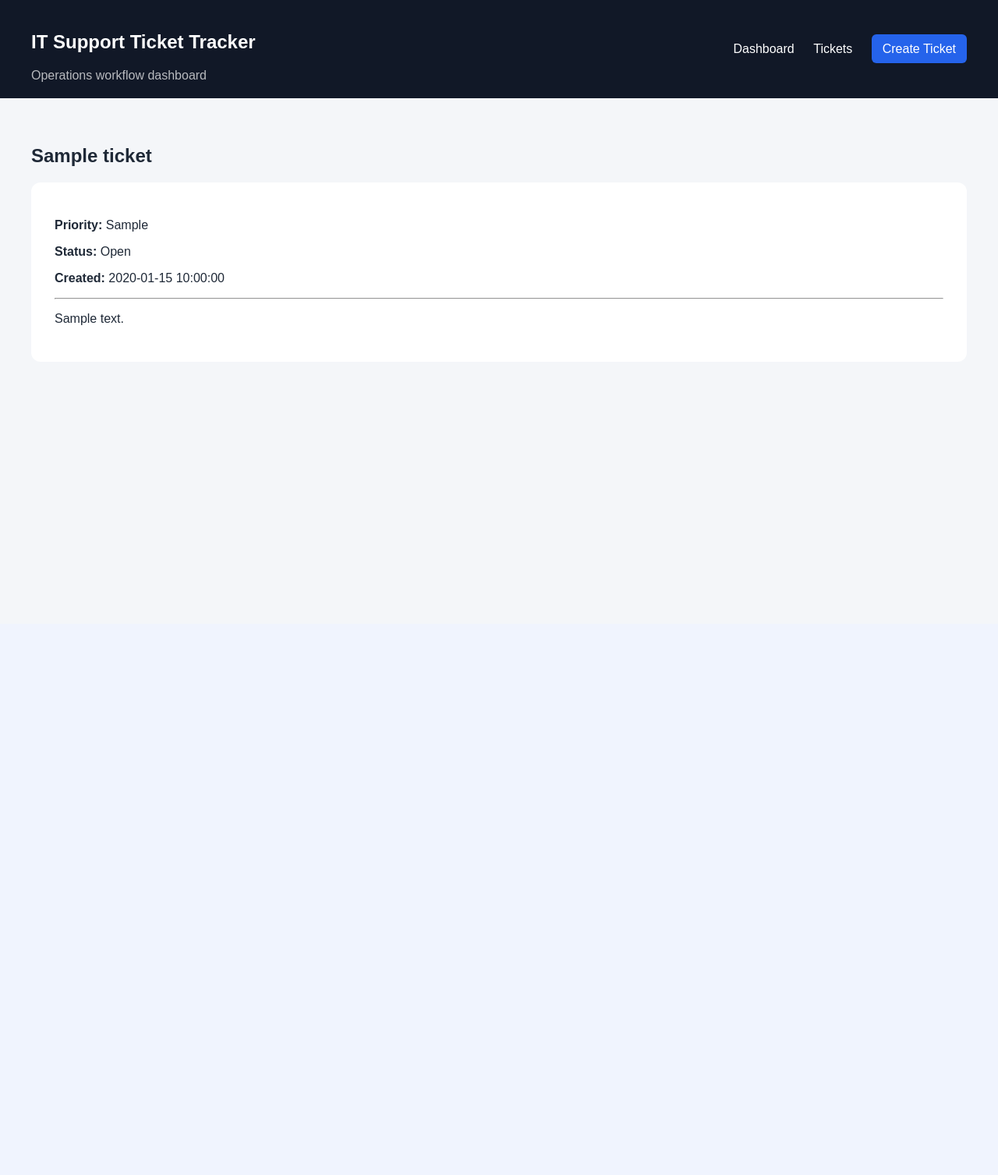
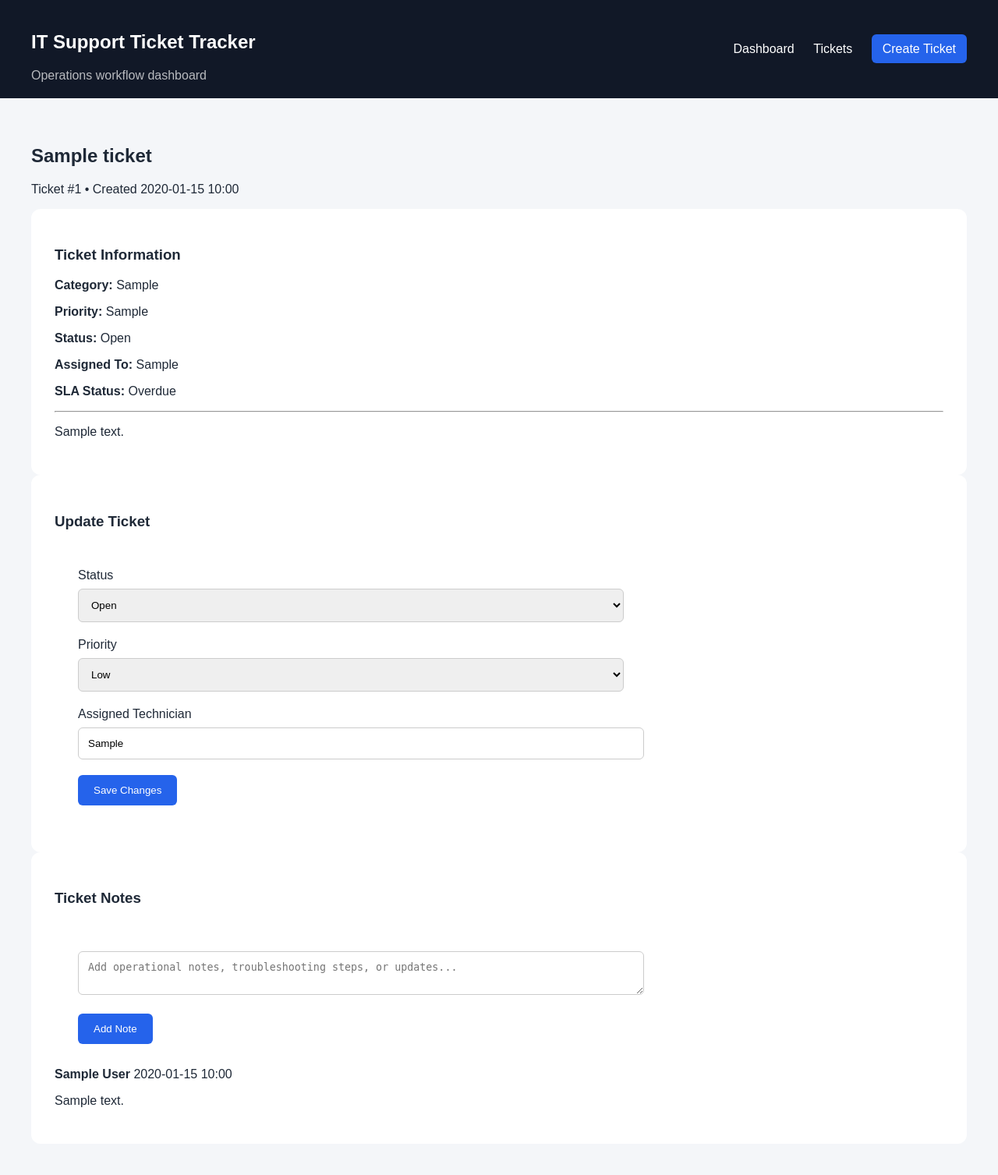
Before and after one commit to stantleff/it-support-ticket-tracker, a Flask app: page /ticket/1 in a window 1280 px wide. Shown: the whole page at 78% size. Before the commit the page ends 464 px from the top, so only its background shows below. Run offline with Flask 3, Linux system fonts and the light colour scheme; the visitor is signed in with stand-in values (Sample User, id 1); tables that the repository leaves empty hold one stand-in row (values such as "Sample post").

Commit message:
Add full ticket management and notes UI

```diff
--- a/templates/ticket_detail.html
+++ b/templates/ticket_detail.html
@@ -2,16 +2,75 @@
 
 {% block content %}
 
+<div class="page-header">
+    <div>
         <h2>{{ ticket.title }}</h2>
+        <p>Ticket #{{ ticket.id }} • Created {{ ticket.created_at.strftime('%Y-%m-%d %H:%M') }}</p>
+    </div>
+</div>
 
+<div class="detail-grid">
     <div class="detail-card">
+        <h3>Ticket Information</h3>
+
+        <p><strong>Category:</strong> {{ ticket.category }}</p>
         <p><strong>Priority:</strong> {{ ticket.priority }}</p>
         <p><strong>Status:</strong> {{ ticket.status }}</p>
-    <p><strong>Created:</strong> {{ ticket.created_at }}</p>
+        <p><strong>Assigned To:</strong> {{ ticket.assigned_to }}</p>
+        <p><strong>SLA Status:</strong> {{ ticket.sla_status }}</p>
 
         <hr>
 
         <p>{{ ticket.description }}</p>
     </div>
 
+    <div class="detail-card">
+        <h3>Update Ticket</h3>
+
+        <form method="POST">
+            <label>Status</label>
+            <select name="status">
+                <option {% if ticket.status == 'Open' %}selected{% endif %}>Open</option>
+                <option {% if ticket.status == 'In Progress' %}selected{% endif %}>In Progress</option>
+                <option {% if ticket.status == 'Resolved' %}selected{% endif %}>Resolved</option>
+            </select>
+
+            <label>Priority</label>
+            <select name="priority">
+                <option {% if ticket.priority == 'Low' %}selected{% endif %}>Low</option>
+                <option {% if ticket.priority == 'Medium' %}selected{% endif %}>Medium</option>
+                <option {% if ticket.priority == 'High' %}selected{% endif %}>High</option>
+            </select>
+
+            <label>Assigned Technician</label>
+            <input type="text" name="assigned_to" value="{{ ticket.assigned_to }}">
+
+            <button type="submit">Save Changes</button>
+        </form>
+    </div>
+</div>
+
+<div class="detail-card notes-section">
+    <h3>Ticket Notes</h3>
+
+    <form method="POST" action="{{ url_for('add_note', ticket_id=ticket.id) }}">
+        <textarea name="note" placeholder="Add operational notes, troubleshooting steps, or updates..."></textarea>
+        <button type="submit">Add Note</button>
+    </form>
+
+    <div class="notes-list">
+        {% for note in ticket.notes %}
+            <div class="note-item">
+                <div class="note-meta">
+                    <strong>{{ note.author }}</strong>
+                    <span>{{ note.created_at.strftime('%Y-%m-%d %H:%M') }}</span>
+                </div>
+                <p>{{ note.note }}</p>
+            </div>
+        {% else %}
+            <p>No notes added yet.</p>
+        {% endfor %}
+    </div>
+</div>
+
 {% endblock %}
```
Lines whose indentation alone changed are shown as unchanged.
